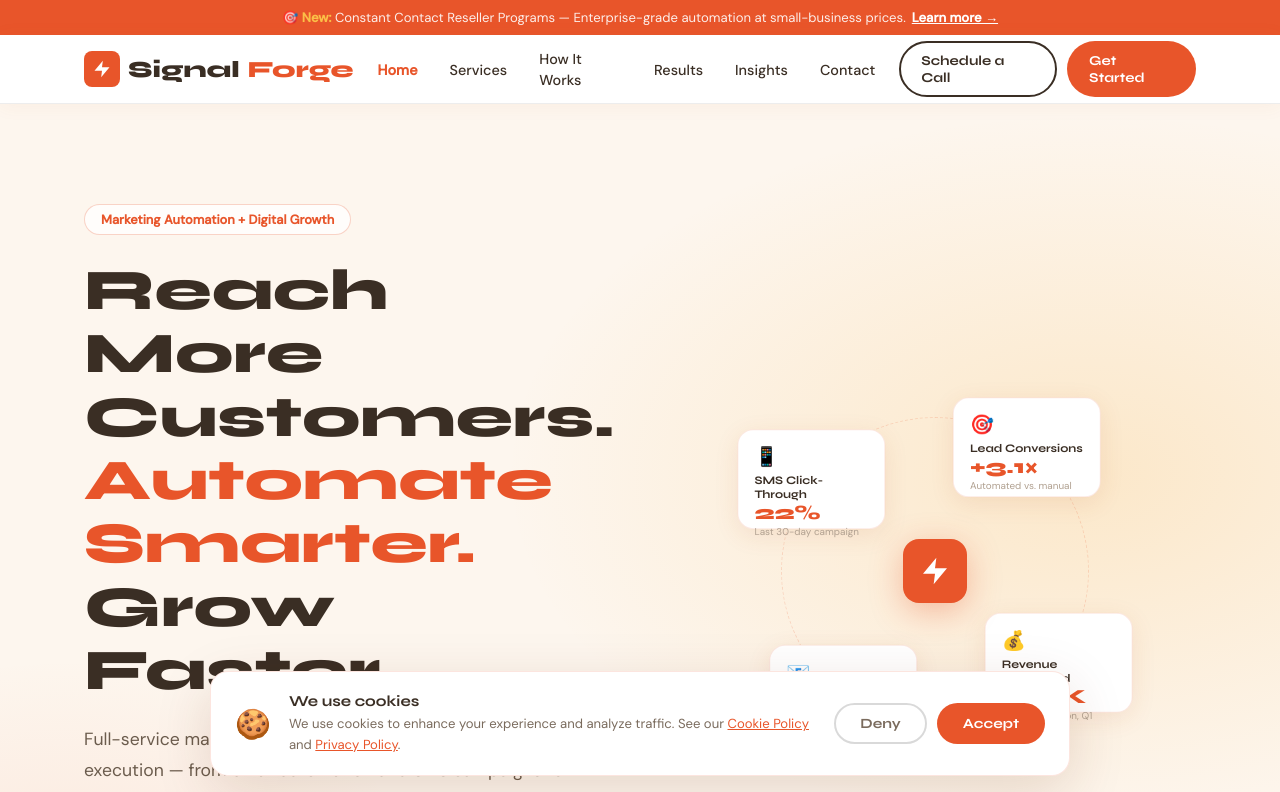
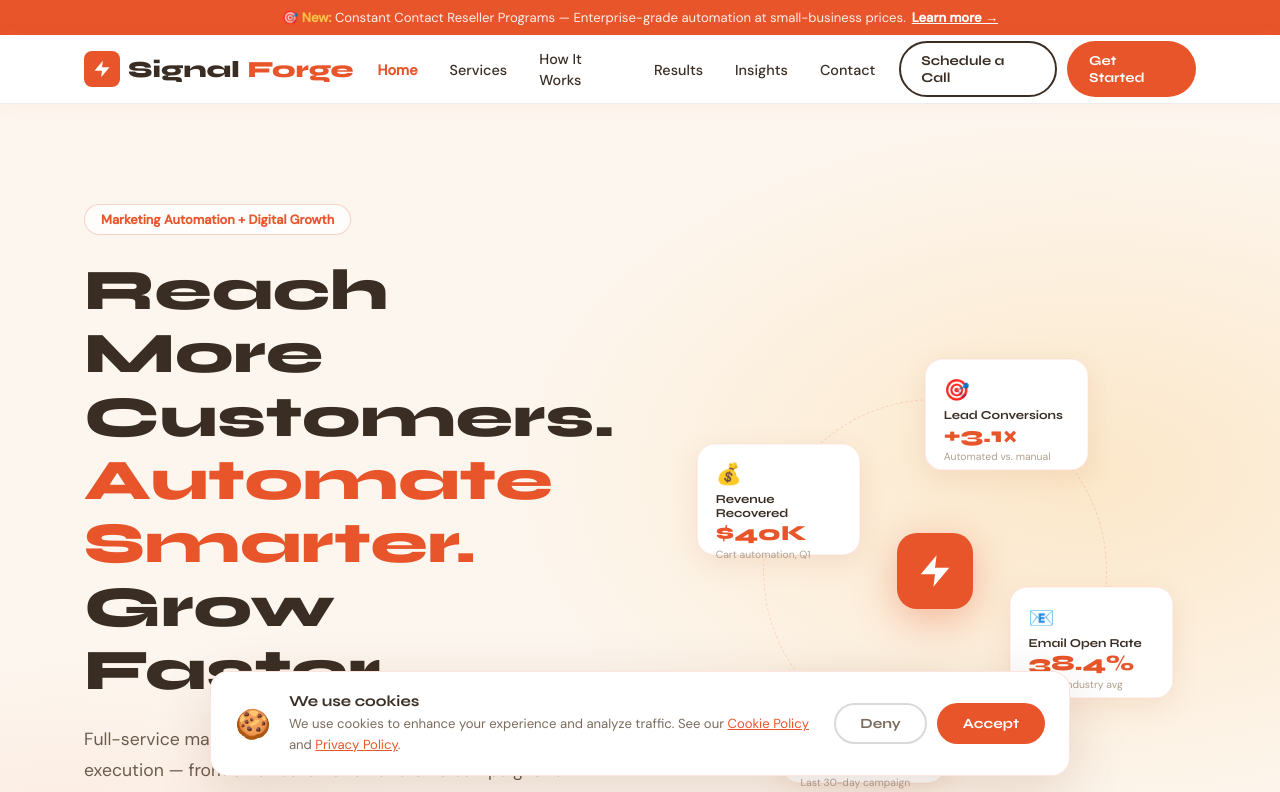
Before and after one commit to halojumper/SignalForge, a Next.js app: page / in a window 1280 px wide. Shown: the top 792 px of the page. Built offline with nearby package versions, Linux system fonts and the light colour scheme.

Commit message:
Refactor MetricCards component for layout and animation

```diff
--- a/components/MetricCards.tsx
+++ b/components/MetricCards.tsx
@@ -8,8 +8,8 @@ const cards = [
   { icon: '💰', title: 'Revenue Recovered', val: '$40K',  label: 'Cart automation, Q1' },
 ];
 
-const ORBIT_ANGLES = [45, 135, 225, 315];
-const ORBIT_RADIUS = 154;
+const ORBIT_ANGLES = [315, 45, 225, 135];
+const ORBIT_RADIUS = 172;
 
 function getOrbitPos(angleDeg: number, radius: number) {
   const rad = (angleDeg * Math.PI) / 180;
@@ -24,7 +24,7 @@ export default function MetricCards() {
 
   useEffect(() => {
     const fanTimer   = setTimeout(() => setPhase('fanning'),  2000);
-    const orbitTimer = setTimeout(() => setPhase('orbiting'), 2800);
+    const orbitTimer = setTimeout(() => setPhase('orbiting'), 2900);
     return () => { clearTimeout(fanTimer); clearTimeout(orbitTimer); };
   }, []);
 
@@ -32,7 +32,7 @@ export default function MetricCards() {
     if (phase !== 'orbiting') return;
     let frame: number;
     let start: number | null = null;
-    const SPEED = 0.025;
+    const SPEED = 0.022;
     function tick(ts: number) {
       if (!start) start = ts;
       setAngle((ts - start) * SPEED);
@@ -42,47 +42,47 @@ export default function MetricCards() {
     return () => cancelAnimationFrame(frame);
   }, [phase]);
 
-  const SIZE = 380, CENTER = SIZE / 2, CARD_W = 148, CARD_H = 100;
+  const SIZE = 430, CENTER = SIZE / 2, CARD_W = 164, CARD_H = 112, LOGO_SIZE = 76;
 
   return (
-    <div style={{ position:'relative', width:SIZE, height:SIZE, flexShrink:0 }}>
+    <div style={{ position: 'relative', width: SIZE, height: SIZE, flexShrink: 0 }}>
 
-      {/* Central logo */}
-      <div style={{ position:'absolute', left:CENTER, top:CENTER, transform:'translate(-50%,-50%)', width:64, height:64, background:'var(--coral)', borderRadius:16, display:'flex', alignItems:'center', justifyContent:'center', boxShadow:'0 8px 32px rgba(232,85,42,0.35)', zIndex:10 }}>
-        <svg viewBox="0 0 24 24" style={{ width:32, height:32, fill:'white' }}>
+      {/* Central logo — always visible */}
+      <div style={{ position: 'absolute', left: CENTER, top: CENTER, transform: 'translate(-50%, -50%)', width: LOGO_SIZE, height: LOGO_SIZE, background: 'var(--coral)', borderRadius: 20, display: 'flex', alignItems: 'center', justifyContent: 'center', boxShadow: '0 10px 40px rgba(232,85,42,0.38)', zIndex: 10 }}>
+        <svg viewBox="0 0 24 24" style={{ width: 38, height: 38, fill: 'white' }}>
           <path d="M13 2L3 14h9l-1 8 10-12h-9l1-8z" />
         </svg>
       </div>
 
       {/* Orbit ring */}
-      <div style={{ position:'absolute', left:CENTER, top:CENTER, width:ORBIT_RADIUS*2, height:ORBIT_RADIUS*2, transform:'translate(-50%,-50%)', borderRadius:'50%', border:'1.5px dashed rgba(232,85,42,0.18)', opacity:phase==='orbiting'?1:0, transition:'opacity 0.6s ease 0.4s', pointerEvents:'none' }} />
+      <div style={{ position: 'absolute', left: CENTER, top: CENTER, width: ORBIT_RADIUS * 2, height: ORBIT_RADIUS * 2, transform: 'translate(-50%, -50%)', borderRadius: '50%', border: '1.5px dashed rgba(232,85,42,0.2)', opacity: phase === 'orbiting' ? 1 : 0, transition: 'opacity 0.8s ease 0.3s', pointerEvents: 'none' }} />
 
       {/* Cards */}
       {cards.map((card, i) => {
         const baseAngle = ORBIT_ANGLES[i];
-        let tx = 0, ty = 0, opacity = 1, scale = 1, zIndex = 4 - i, transitionStyle = '';
+        let tx = 0, ty = 0, opacity = 1, scale = 1, zIndex = 5 - i, transition = '';
 
         if (phase === 'stacked') {
-          tx = i * 3; ty = i * 3;
+          tx = i * 4; ty = i * 4;
           opacity = i === 0 ? 1 : 0;
-          scale = 1 - i * 0.04;
-          transitionStyle = 'none';
+          scale = 1 - i * 0.03;
+          transition = 'none';
         } else if (phase === 'fanning') {
           const pos = getOrbitPos(baseAngle, ORBIT_RADIUS);
-          tx = pos.x; ty = pos.y; zIndex = 4;
-          transitionStyle = `transform 0.8s cubic-bezier(0.34,1.56,0.64,1) ${i*0.07}s, opacity 0.4s ease ${i*0.07}s`;
+          tx = pos.x; ty = pos.y; zIndex = 5;
+          transition = `transform 0.75s cubic-bezier(0.34,1.45,0.64,1) ${i * 0.06}s, opacity 0.35s ease ${i * 0.06}s`;
         } else {
           const pos = getOrbitPos(baseAngle + angle, ORBIT_RADIUS);
-          tx = pos.x; ty = pos.y; zIndex = 4;
-          transitionStyle = 'none';
+          tx = pos.x; ty = pos.y; zIndex = 5;
+          transition = 'none';
         }
 
         return (
-          <div key={i} style={{ position:'absolute', left:CENTER, top:CENTER, width:CARD_W, height:CARD_H, marginLeft:-CARD_W/2, marginTop:-CARD_H/2, background:'var(--white)', border:'1px solid rgba(232,85,42,0.13)', borderRadius:16, boxShadow:'0 6px 24px rgba(180,80,30,0.10)', padding:'14px 16px', zIndex, opacity, transform:`translate(${tx}px,${ty}px) scale(${scale})`, transition:transitionStyle, pointerEvents:'none' }}>
-            <div style={{ fontSize:'1.2rem', marginBottom:4 }}>{card.icon}</div>
-            <div style={{ fontFamily:'Syne,sans-serif', fontSize:'0.72rem', fontWeight:700, color:'var(--text)', marginBottom:2 }}>{card.title}</div>
-            <div style={{ fontSize:'1.25rem', fontWeight:800, fontFamily:'Syne,sans-serif', color:'var(--coral)', lineHeight:1 }}>{card.val}</div>
-            <div style={{ fontSize:'0.62rem', color:'var(--mid-gray)', marginTop:3, lineHeight:1.3 }}>{card.label}</div>
+          <div key={i} style={{ position: 'absolute', left: CENTER, top: CENTER, width: CARD_W, height: CARD_H, marginLeft: -CARD_W / 2, marginTop: -CARD_H / 2, background: 'var(--white)', border: '1px solid rgba(232,85,42,0.14)', borderRadius: 18, boxShadow: '0 8px 28px rgba(180,80,30,0.11)', padding: '16px 18px', zIndex, opacity, transform: `translate(${tx}px, ${ty}px) scale(${scale})`, transition, pointerEvents: 'none' }}>
+            <div style={{ fontSize: '1.3rem', marginBottom: 5 }}>{card.icon}</div>
+            <div style={{ fontFamily: 'Syne,sans-serif', fontSize: '0.76rem', fontWeight: 700, color: 'var(--text)', marginBottom: 3 }}>{card.title}</div>
+            <div style={{ fontSize: '1.35rem', fontWeight: 800, fontFamily: 'Syne,sans-serif', color: 'var(--coral)', lineHeight: 1 }}>{card.val}</div>
+            <div style={{ fontSize: '0.65rem', color: 'var(--mid-gray)', marginTop: 4, lineHeight: 1.3 }}>{card.label}</div>
           </div>
         );
       })}
```
